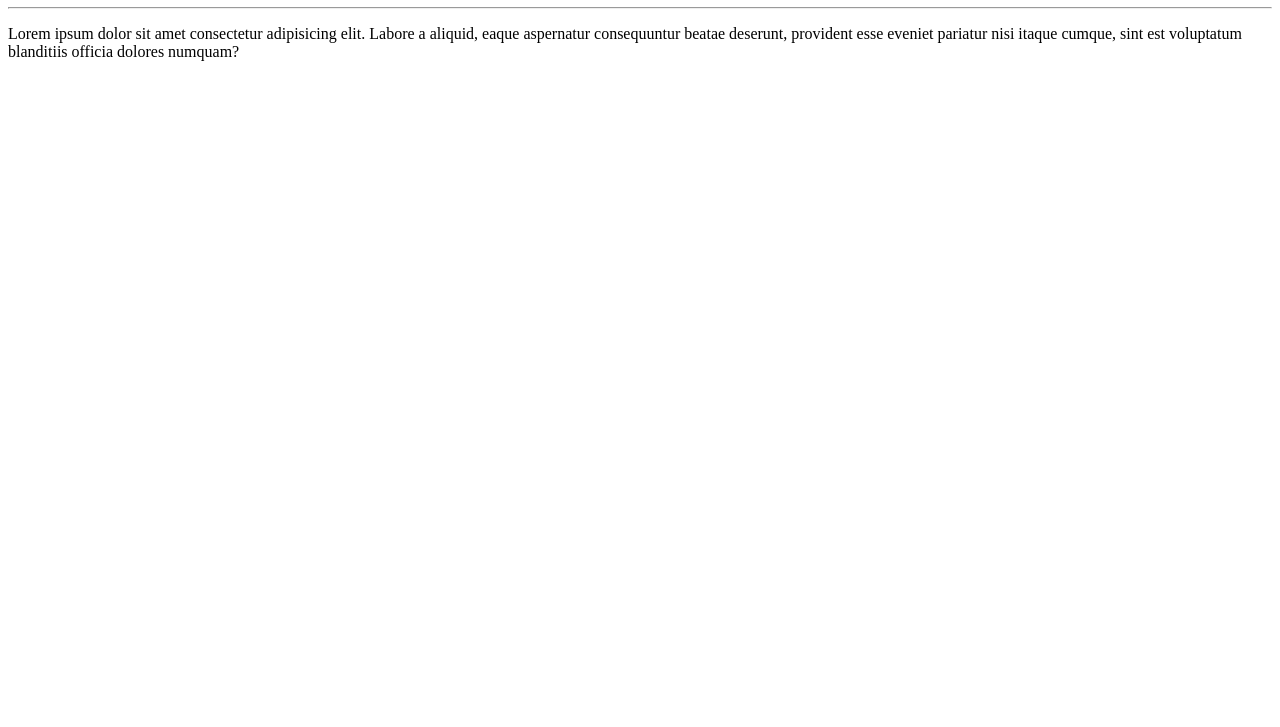
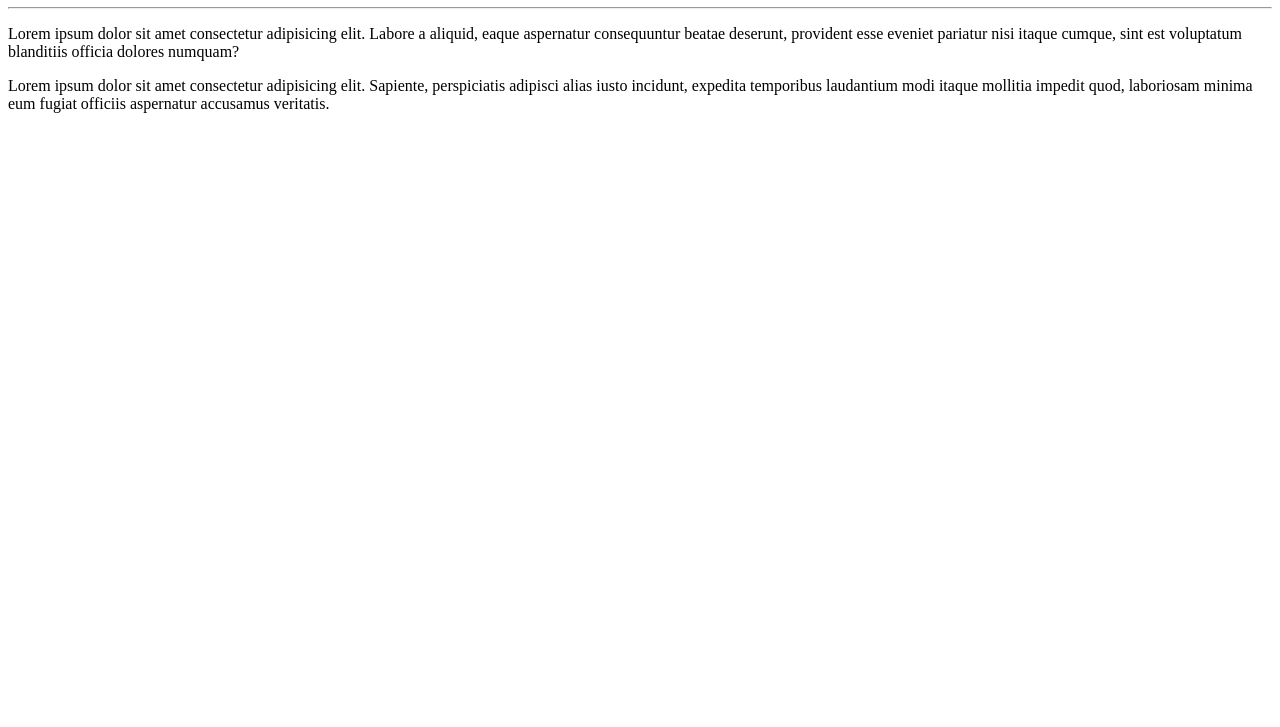
Before and after one commit to ovgalva/Ola-Mundo, a plain HTML site: page site_exemplo/index.html in a window 1280 px wide. Shown: the part 73-800 px from the top of the page. Drawn offline with Linux system fonts and the light colour scheme.

Commit message:
segunda modificação
novo paragrafo

```diff
--- a/site_exemplo/index.html
+++ b/site_exemplo/index.html
@@ -10,5 +10,6 @@
     <h1>Ola Mundo!</h1>
     <hr>
     <p>Lorem ipsum dolor sit amet consectetur adipisicing elit. Labore a aliquid, eaque aspernatur consequuntur beatae deserunt, provident esse eveniet pariatur nisi itaque cumque, sint est voluptatum blanditiis officia dolores numquam?</p>
+    <p>Lorem ipsum dolor sit amet consectetur adipisicing elit. Sapiente, perspiciatis adipisci alias iusto incidunt, expedita temporibus laudantium modi itaque mollitia impedit quod, laboriosam minima eum fugiat officiis aspernatur accusamus veritatis.</p>
 </body>
 </html>
```
